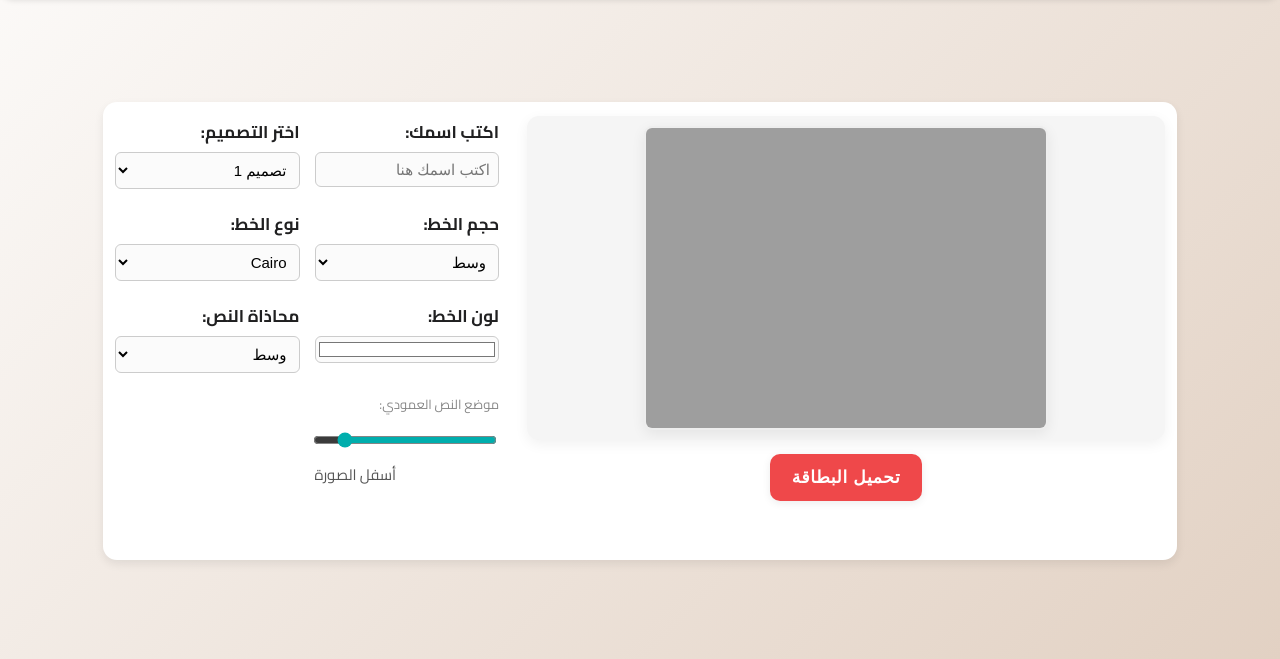
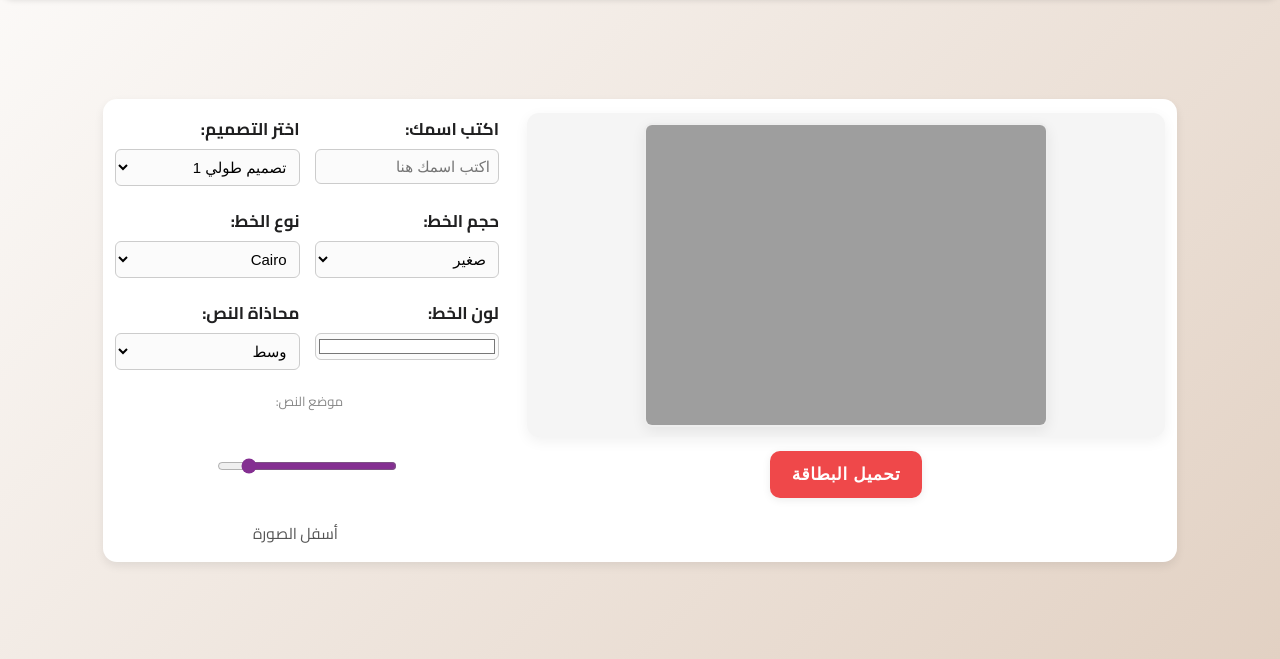
Before and after one commit to toolsAndsolution/eid-greeting, a plain HTML site: page index.html in a window 1280 px wide. Shown: the part 141-800 px from the top of the page. Drawn offline with Linux system fonts and the light colour scheme.

Commit message:
Update index.html

```diff
--- a/index.html
+++ b/index.html
@@ -3,10 +3,8 @@
 <head>
   <meta charset="UTF-8" />
   <title>بطاقة تهنئة بعيد الأضحى</title>
-  <!-- Favicon -->
   <link rel="icon" type="image/png" href="https://i.postimg.cc/tJhm422d/T-S-LOGO-1-04.png">
   <meta name="viewport" content="width=device-width, initial-scale=1.0">
-  <!-- Google Fonts -->
   <link href="https://fonts.googleapis.com/css?family=Cairo:400,700|Amiri|Noto+Kufi+Arabic|Montserrat:400,700|Roboto:400,700&display=swap" rel="stylesheet">
   <style>
     :root {
@@ -131,11 +129,39 @@
       color: #202021;
       font-size: 1.06em;
     }
-    /* حجم أصغر ووزن عادي ولون أفتح لعنوان "موضع النص العمودي" */
-    #labelTextPos {
+    /* موضع النص في سطر واحد وبدون نزول للسطر */
+    .range-inline {
+      display: flex;
+      align-items: center;
+      gap: 8px;
+      margin-bottom: 0;
+      grid-column: 1 / span 2;
+      flex-wrap: nowrap;
+      width: 100%;
+    }
+    .range-inline label {
       font-size: 13px;
+      color: #888;
       font-weight: normal;
-      color: #888;
+      margin-bottom: 0;
+      min-width: 72px;
+      flex-shrink: 0;
+      white-space: nowrap;
+    }
+    .range-inline input[type="range"] {
+      flex: 1 1 90px;
+      min-width: 45px;
+      max-width: 180px;
+      margin: 0 4px;
+    }
+    .range-inline .range-value {
+      width: 62px;
+      font-size: 0.97em;
+      color: #555;
+      text-align: left;
+      margin: 0 3px;
+      flex-shrink: 0;
+      white-space: nowrap;
     }
     select, input[type="text"], input[type="color"], input[type="range"] {
       width: 100%;
@@ -151,13 +177,7 @@
     input[type="range"] {
       margin-top: 3px;
       background: transparent;
-      accent-color: #00AEAD;
-    }
-    .range-value {
-      font-size: 0.93em;
-      margin-top: 2px;
-      color: #555;
-      text-align: left;
+      accent-color: #842F91;
     }
     .preview-panel {
       flex: 2 1 570px;
@@ -228,6 +248,7 @@
       #headerTitle { font-size: 13px;}
       .lang-toggle { top: 8px; left: 10px; padding: 4px 9px; font-size: 12px;}
       canvas { max-width: 97vw; }
+      .range-inline label { min-width: 55px; font-size: 11px;}
     }
   </style>
 </head>
@@ -271,10 +292,11 @@
               <option value="left">يسار</option>
             </select>
           </div>
-          <div>
-            <label id="labelTextPos" for="textPosRange">موضع النص العمودي:</label>
+          <!-- موضع النص العمودي: label + range + value في سطر واحد دائماً -->
+          <div class="range-inline">
+            <label id="labelTextPos" for="textPosRange">موضع النص:</label>
             <input type="range" id="textPosRange" min="0" max="100" value="90" />
-            <div class="range-value" id="textPosValue"></div>
+            <span class="range-value" id="textPosValue">أسفل الصورة</span>
           </div>
         </div>
       </div>
@@ -292,20 +314,21 @@
     // إعدادات الخط (بالعربي والإنجليزي)
     const fontSizes = {
       ar: [
-        { label: "صغير", value: 18 },
-        { label: "وسط", value: 28 },
-        { label: "كبير", value: 42 }
+        { label: "صغير جدا", value: 40 },
+        { label: "صغير", value: 60 },
+        { label: "وسط", value: 85 },
+        { label: "كبير", value: 90 }
       ],
       en: [
-        { label: "Small", value: 18 },
-        { label: "Medium", value: 28 },
-        { label: "Large", value: 42 }
-      ]
+        { label: "Very Small", value: 40 },
+        { label: "Small", value: 60 },
+        { label: "Medium", value: 85 },
+        { label: "Large", value: 90 }      ]
     };
 
     const i18n = {
       ar: {
-        headerTitle: "1بطاقة تهنئة بالعيد",
+        headerTitle: "بطاقة تهنئة بالعيد",
         labelDesign: "اختر التصميم:",
         labelName: "اكتب اسمك:",
         placeholderName: "اكتب اسمك هنا",
@@ -313,7 +336,7 @@
         labelFontFamily: "نوع الخط:",
         labelFontColor: "لون الخط:",
         labelAlign: "محاذاة النص:",
-        labelTextPos: "موضع النص العمودي:",
+        labelTextPos: "موضع النص:",
         downloadBtn: "تحميل البطاقة",
         langBtn: "English",
         alignOptions: ["وسط", "يمين", "يسار"],
@@ -323,12 +346,12 @@
           "أسفل الصورة"
         ],
         designs: [
-          { name: "تصميم 1", url: "https://i.imgur.com/ncEuRPA.png" },
-          { name: "تصميم 2", url: "https://i.postimg.cc/0211jqwL/eid-5.png" },
-          { name: "تصميم 3", url: "https://i.postimg.cc/85Lwnxz6/eid-4.png" },
-          { name: "تصميم 4", url: "https://i.postimg.cc/k47tqHy8/eid-3.png" },
-          { name: "تصميم 5", url: "https://i.postimg.cc/wTny7MV9/eid-2.png" },
-          { name: "تصميم 6", url: "ضع_رابط_الصورة_الجديدة_هنا" }
+          { name: "تصميم طولي 1", url: "https://i.imgur.com/ncEuRPA.png" },
+          { name: "تصميم طولي 2", url: "https://i.imgur.com/Nn1BUE3.jpeg" },
+          { name: "تصميم طولي 3", url: "https://i.imgur.com/CtXmHp0.jpeg" },
+          { name: "تصميم طولي 4", url: "https://i.imgur.com/CvwnN8v.jpeg" },
+          { name: "تصميم طولي 5", url: "https://i.imgur.com/vPkVXAM.jpeg" },
+          { name: "تصميم مربع 1", url: "https://i.imgur.com/GZ1ut6r.jpeg" }
         ],
         fontFamilies: [
           { name: "Cairo", value: "Cairo, Arial, sans-serif" },
@@ -347,7 +370,7 @@
         labelFontFamily: "Font Family:",
         labelFontColor: "Font Color:",
         labelAlign: "Text Alignment:",
-        labelTextPos: "Text Vertical Position:",
+        labelTextPos: "Text Position:",
         downloadBtn: "Download Card",
         langBtn: "العربية",
         alignOptions: ["Center", "Right", "Left"],
@@ -357,12 +380,12 @@
           "Bottom"
         ],
         designs: [
-          { name: "Design 1", url: "https://i.postimg.cc/sDhbCHHw/EID-story.png" },
-          { name: "Design 2", url: "https://i.postimg.cc/0211jqwL/eid-5.png" },
-          { name: "Design 3", url: "https://i.postimg.cc/85Lwnxz6/eid-4.png" },
-          { name: "Design 4", url: "https://i.postimg.cc/k47tqHy8/eid-3.png" },
-          { name: "Design 5", url: "https://i.postimg.cc/wTny7MV9/eid-2.png" },
-          { name: "Design 6", url: "ضع_رابط_الصورة_الجديدة_هنا" }
+          { name: "Vertical Design 1", url: "https://i.imgur.com/ncEuRPA.png" },
+          { name: "Vertical Design 2", url: "https://i.imgur.com/Nn1BUE3.jpeg" },
+          { name: "Vertical Design 3", url: "https://i.imgur.com/CtXmHp0.jpeg" },
+          { name: "Vertical Design 4", url: "https://i.imgur.com/CvwnN8v.jpeg" },
+          { name: "Vertical Design 5", url: "https://i.imgur.com/vPkVXAM.jpeg" },
+          { name: "Square Design 1", url: "https://i.imgur.com/GZ1ut6r.jpeg" }
         ],
         fontFamilies: [
           { name: "Montserrat", value: "Montserrat, Arial, sans-serif" },
@@ -390,10 +413,10 @@
       document.getElementById("labelFontSize").innerText = lang.labelFontSize;
       document.getElementById("labelFontFamily").innerText = lang.labelFontFamily;
       document.getElementById("labelFontColor").innerText = lang.labelFontColor;
-      document.getElementById("labelAlign").innerText = lang.labelAlign;
       document.getElementById("downloadBtn").innerText = lang.downloadBtn;
       document.getElementById("langBtn").innerText = lang.langBtn;
       document.getElementById("labelTextPos").innerText = lang.labelTextPos;
+      document.getElementById("labelAlign").innerText = lang.labelAlign;
 
       document.documentElement.lang = currentLang;
       document.documentElement.dir = currentLang === 'ar' ? 'rtl' : 'ltr';
@@ -453,7 +476,7 @@
     }
 
     function updateTextPosValue() {
-      // عرض التسمية أسفل السلايدر
+      // عرض التسمية بجانب السلايدر
       const val = document.getElementById('textPosRange').value;
       let posLabel = '';
       if (val <= 20) posLabel = i18n[currentLang].textPosLabels[0]; // أعلى
@@ -505,7 +528,6 @@
       const align = document.getElementById("fontAlign").value;
       // موضع النص العمودي:
       const posRange = document.getElementById("textPosRange").value; // من 0 (أعلى) إلى 100 (أسفل)
-      // حساب موضع y من الأعلى للأسفل: 0% = أعلى، 50% = وسط، 100% = أسفل - 40px
       const padding = 40;
       const y = padding + ((cHeight - 2 * padding) * (posRange / 100));
       ctx.font = `${fontSize}px ${fontFamily}`;
```
